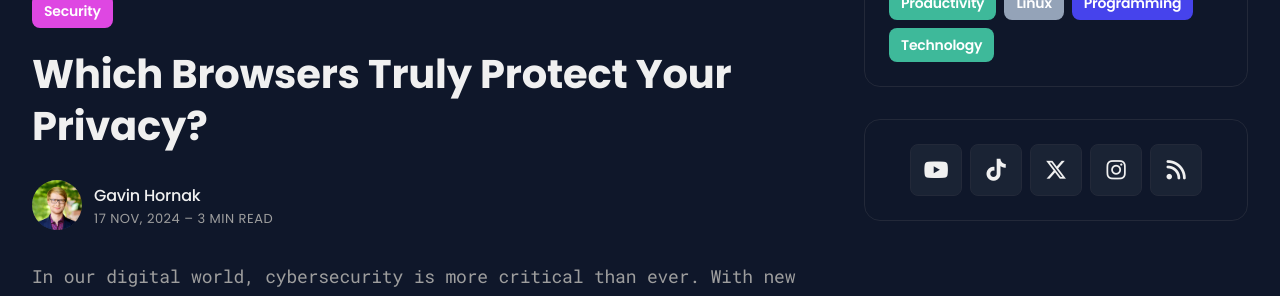
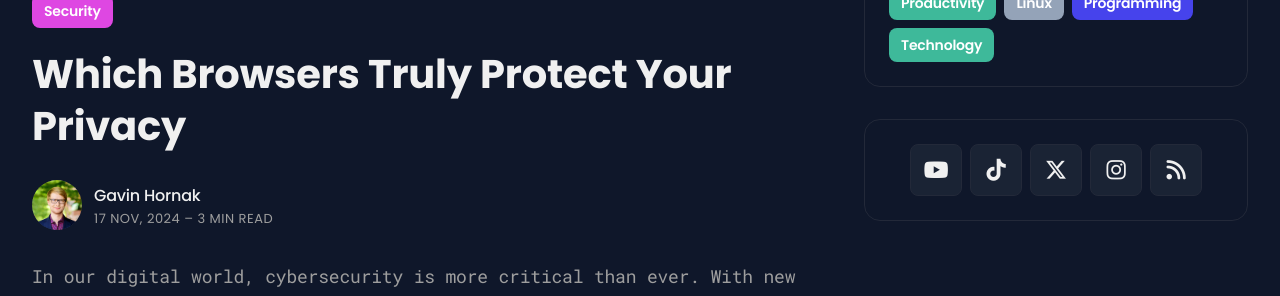
Before and after one commit to studioloft/studioloft.github.io, a Jekyll site: the page built from _posts/2024-11-17-which-browsers-truly-protect-your-privacy.md, in a window 1280 px wide and 900 px high, scrolled down 567 px. Shown: the part 214-510 px from the top of the window. Built offline with Jekyll 4.4.1, drawn with Linux system fonts in a browser that asks for light colours.

```diff
--- a/_posts/2024-11-17-which-browsers-truly-protect-your-privacy?.md
+++ b/_posts/2024-11-17-which-browsers-truly-protect-your-privacy.md
@@ -1,6 +1,6 @@
 ---
 layout: post
-title: Which Browsers Truly Protect Your Privacy?
+title: Which Browsers Truly Protect Your Privacy
 description: Protect your digital world with practical guides and insights into cybersecurity. Whether you’re just getting started or want to deepen your knowledge, you’ll find everything from data protection basics to advanced encryption techniques, all designed to keep your information safe and private.
 date: 2024-11-17 15:01:35 +0300
 image: '/images/16.jpg'
```
Also changed, not shown: _posts/2025-11-01-display-technology.md (renamed from _posts/2025-11-02-display-technology.md).
